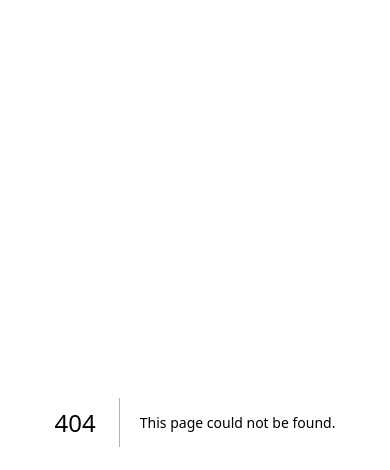
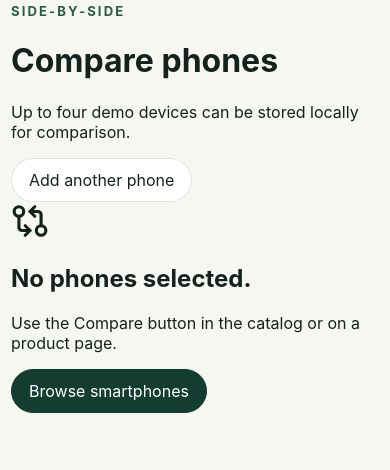
Before and after one commit to ahpa5246-lgtm/phones-shop, a Next.js app: page /compare in a window 390 px wide. Before the commit this address had no page. Shown: the top 470 px of the page. Built offline with nearby package versions, Linux system fonts and the light colour scheme.

Commit message:
feat: add persistent phone comparison page

```diff
--- /dev/null
+++ b/app/compare/page.tsx
@@ -0,0 +1,50 @@
+'use client';
+
+import Link from 'next/link';
+import { useEffect, useState } from 'react';
+import { GitCompareArrows, X } from 'lucide-react';
+import { demoProducts, formatIQD } from '@/lib/demo-data';
+import { getCompareIds, toggleCompare } from '@/lib/browser-commerce';
+
+export default function ComparePage() {
+  const [ids, setIds] = useState<string[]>([]);
+
+  useEffect(() => {
+    const sync = () => setIds(getCompareIds());
+    sync();
+    window.addEventListener('nova-commerce-change', sync);
+    return () => window.removeEventListener('nova-commerce-change', sync);
+  }, []);
+
+  const products = ids.map((id) => demoProducts.find((product) => product.id === id)).filter(Boolean);
+
+  return (
+    <main className="shell compare-page">
+      <div className="cart-heading">
+        <div><span className="eyebrow" style={{color:'var(--green-700)'}}>Side-by-side</span><h1>Compare phones</h1><p>Up to four demo devices can be stored locally for comparison.</p></div>
+        <Link href="/shop" className="pill">Add another phone</Link>
+      </div>
+
+      {!products.length ? (
+        <div className="empty-state cart-empty"><GitCompareArrows size={38}/><h2>No phones selected.</h2><p>Use the Compare button in the catalog or on a product page.</p><Link href="/shop" className="pill primary">Browse smartphones</Link></div>
+      ) : (
+        <div className="compare-scroll">
+          <table className="compare-table">
+            <thead><tr><th>Specification</th>{products.map((product) => product && <th key={product.id}><button className="compare-remove" onClick={() => setIds(toggleCompare(product.id))}><X size={14}/> Remove</button><div className="compare-phone"><div className="mini-phone"/></div><Link href={`/phones/${product.slug}`}>{product.name}</Link><span>{product.brand}</span></th>)}</tr></thead>
+            <tbody>
+              <tr><td>Price</td>{products.map((p) => p && <td key={p.id}>{formatIQD(p.price)}</td>)}</tr>
+              <tr><td>Rating</td>{products.map((p) => p && <td key={p.id}>{p.rating} / 5</td>)}</tr>
+              <tr><td>OS</td>{products.map((p) => p && <td key={p.id}>{p.os}</td>)}</tr>
+              <tr><td>RAM</td>{products.map((p) => p && <td key={p.id}>{p.ram}</td>)}</tr>
+              <tr><td>Display</td>{products.map((p) => p && <td key={p.id}>{p.display}</td>)}</tr>
+              <tr><td>Battery</td>{products.map((p) => p && <td key={p.id}>{p.battery}</td>)}</tr>
+              <tr><td>Camera</td>{products.map((p) => p && <td key={p.id}>{p.camera}</td>)}</tr>
+              <tr><td>Storage</td>{products.map((p) => p && <td key={p.id}>{p.storage.join(' / ')}</td>)}</tr>
+              <tr><td>Stock</td>{products.map((p) => p && <td key={p.id}>{p.stock} demo units</td>)}</tr>
+            </tbody>
+          </table>
+        </div>
+      )}
+    </main>
+  );
+}
```
